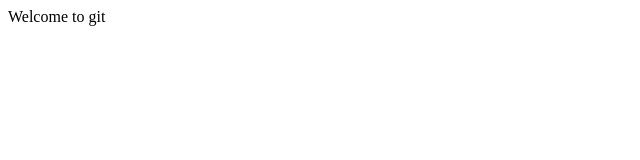
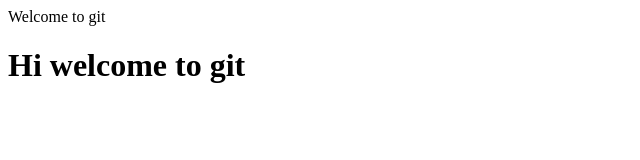
Before and after one commit to Alexinniss/Alex, a plain HTML site: page index.html in a window 1280 px wide. Shown: the whole page, without its empty margins (0-640 px from the left). Drawn offline with Linux system fonts and the light colour scheme.

Commit message:
Update index.html

```diff
--- a/index.html
+++ b/index.html
@@ -1 +1,6 @@
 Welcome to git
+<html>
+  <body>
+    <h1>Hi welcome to git</h1>
+  </body>
+</html>
```
